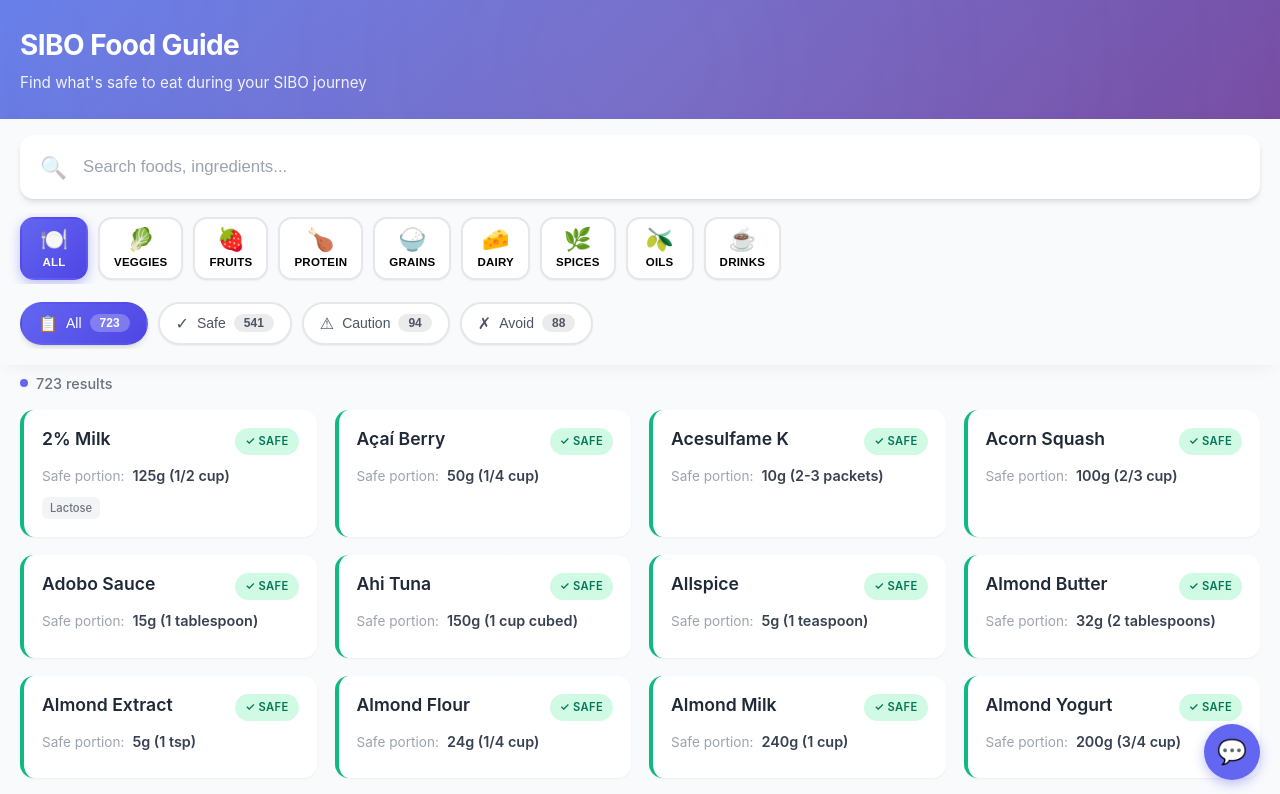
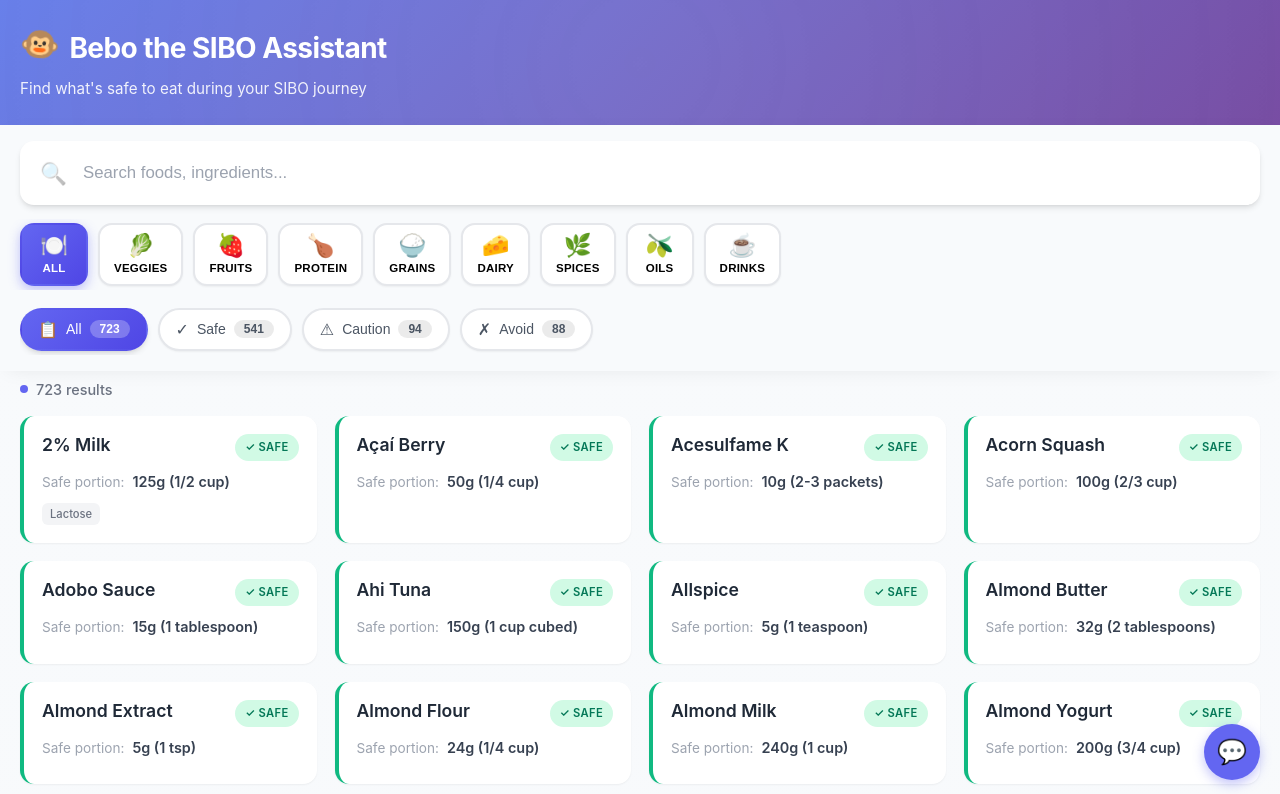
Before and after one commit to tcosentino/sibo-assistant, a React (Vite) app in the folder web/: page / in a window 1280 px wide. Shown: the top 794 px of the page. Built offline with nearby package versions, Linux system fonts and the light colour scheme; no server answers.

Commit message:
Rename app to "Bebo the SIBO Assistant" with monkey mascot
Add friendly monkey mascot (🐵) as the app icon and branding element
with a playful bounce animation in the header.

```diff
--- a/package.json
+++ b/package.json
@@ -2,7 +2,7 @@
   "name": "sibo-assistant",
   "private": true,
   "version": "0.1.0",
-  "description": "SIBO Food Guide - Monorepo root",
+  "description": "Bebo the SIBO Assistant - Monorepo root",
   "scripts": {
     "install": "cd web && npm install && cd ../server && npm install",
     "build": "cd web && npm run build && cd ../server && npm run build",
--- a/web/src/App.css
+++ b/web/src/App.css
@@ -45,6 +45,20 @@
   color: white;
   position: relative;
   letter-spacing: -0.02em;
+  display: flex;
+  align-items: center;
+  gap: 10px;
+}
+
+.app__mascot {
+  font-size: 2rem;
+  display: inline-block;
+  animation: mascot-bounce 2s ease-in-out infinite;
+}
+
+@keyframes mascot-bounce {
+  0%, 100% { transform: translateY(0) rotate(-5deg); }
+  50% { transform: translateY(-4px) rotate(5deg); }
 }
 
 .app__subtitle {
--- a/web/src/App.tsx
+++ b/web/src/App.tsx
@@ -93,7 +93,7 @@ function App() {
     <div className="app">
       <header className="app__header">
         <div className="app__header-content">
-          <h1 className="app__title">SIBO Food Guide</h1>
+          <h1 className="app__title"><span className="app__mascot">🐵</span> Bebo the SIBO Assistant</h1>
           <p className="app__subtitle">
             Find what's safe to eat during your SIBO journey
           </p>
```
Also changed, not shown: web/index.html (+2 -2 lines).
